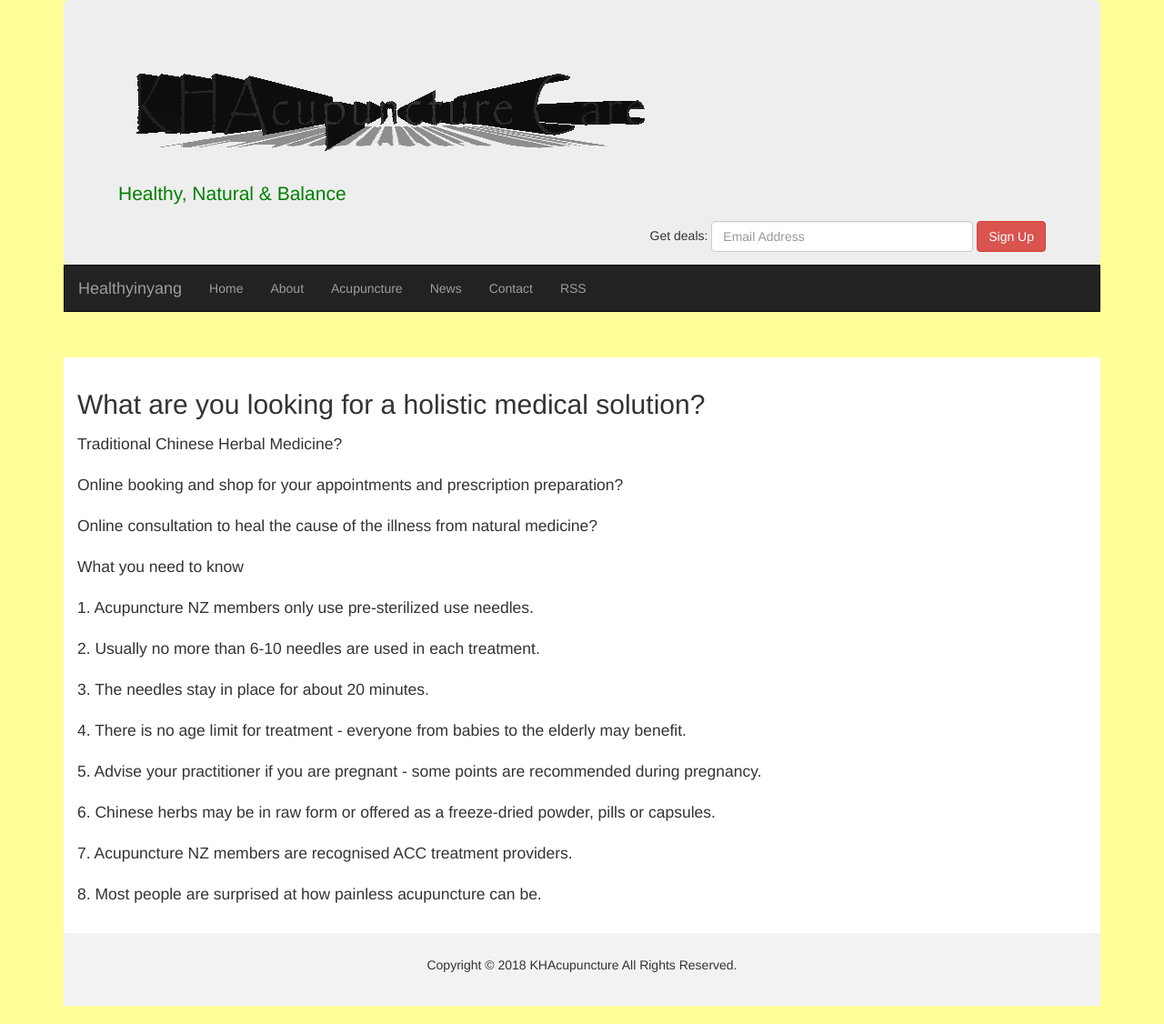
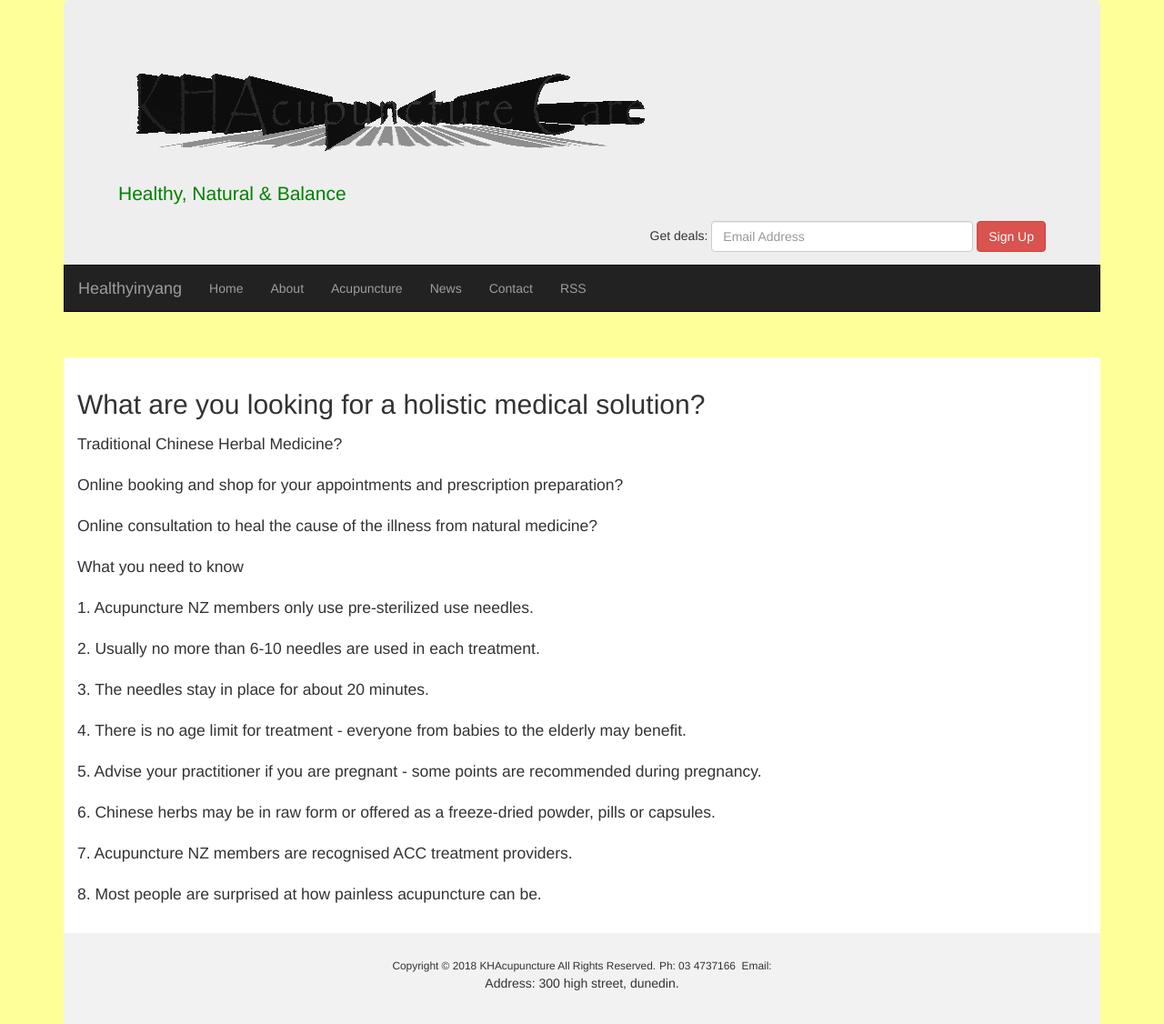
Before and after one commit to HongfengCai/khacupuncture, a Jekyll site: the page built from index.html, in a window 1280 px wide. Shown: the whole page at 91% size. Built offline with Jekyll 4.4.1, drawn with Linux system fonts in a browser that asks for light colours.

Commit message:
add contact infomation

```diff
--- a/_includes/footer.html
+++ b/_includes/footer.html
@@ -1,4 +1,5 @@
 <footer class="container-fluid text-center">
-    <p>Copyright © 2018 KHAcupuncture All Rights Reserved.</p>
-
+    <small>Copyright © 2018 KHAcupuncture All Rights Reserved.</small>
+    <small>Ph: 03 4737166&nbsp;&nbsp;Email:<a href="mailto:{{ site.email }}"> {{ site.email }} </a></small>
+    <p>Address: 300 high street, dunedin. </p>
 </footer>
```
